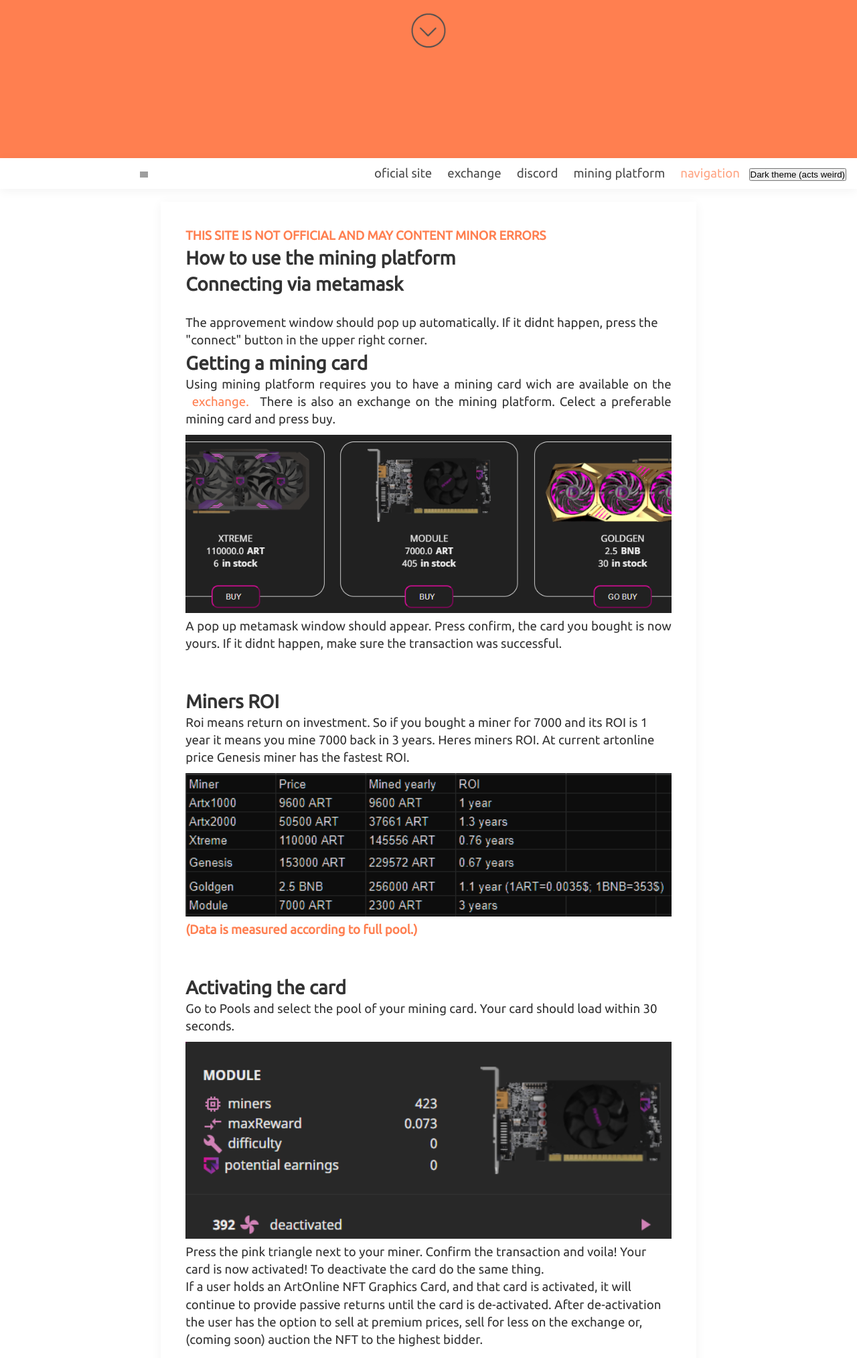
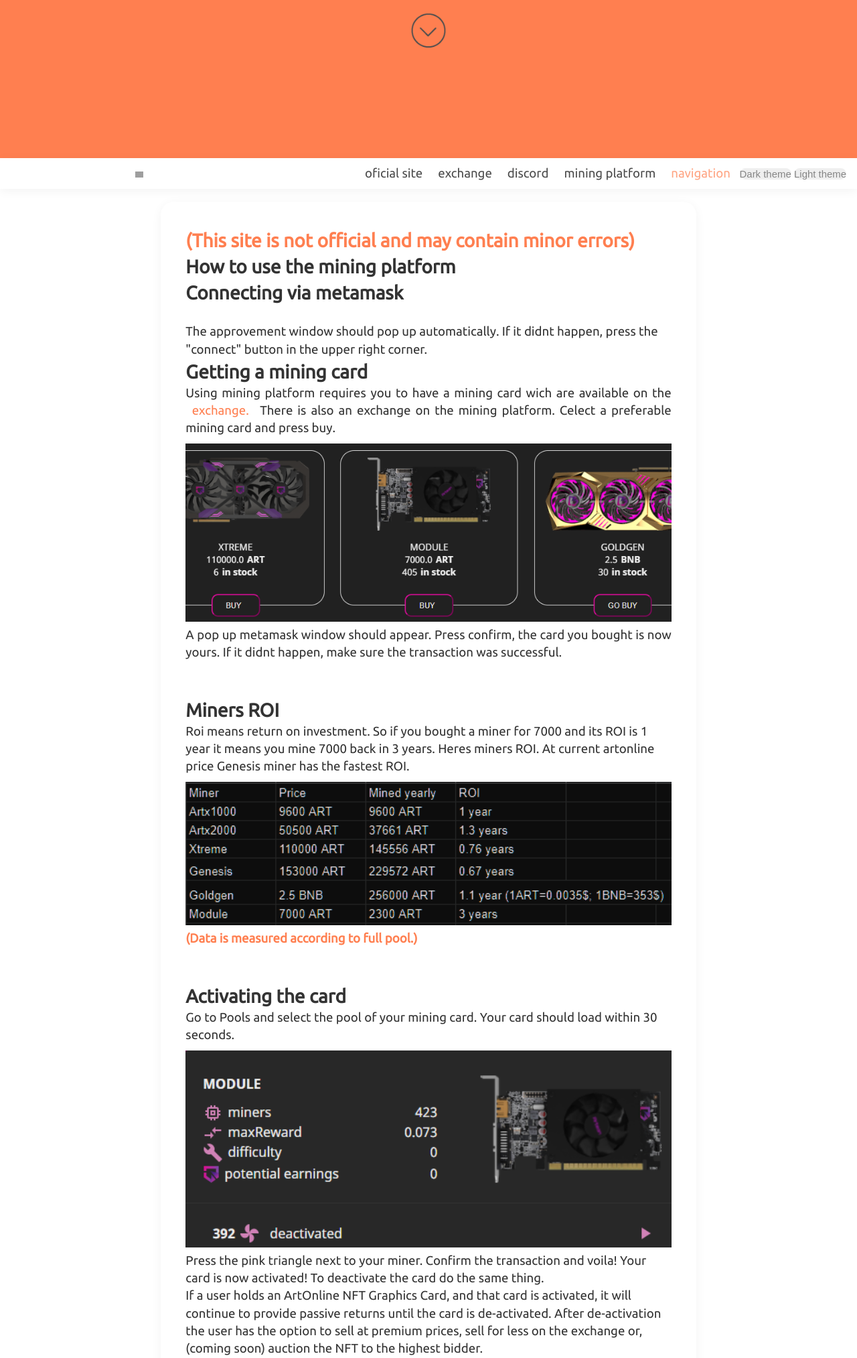
Before and after one commit to phorgegiving/phorgegiving.github.io, a PHP site: page / in a window 1280 px wide. Shown: the part 564-2591 px from the top of the page at 67% size. Run offline with PHP 8.4, Linux system fonts and the light colour scheme; style sheets or scripts are compiled from the project's sources; some libraries are stand-ins or nearby versions.

Commit message:
Add files via upload

```diff
--- a/custom.css
+++ b/custom.css
@@ -81,6 +81,7 @@
     max-width: 800px;
     background: white;
     box-shadow: rgba(0,0,0,.05) 0 3px 15px;
+    border-radius: 20px;
   }
   article p {
     margin: 0;
@@ -186,19 +187,62 @@ padding-top: 102px;}
     scroll-behavior: smooth;
   }
 
-  .warning{
-    color: coral;
+ .warning{
+  color: coral;
   }
 
-  html {
-    transition: color 300ms, background-color 300ms;
+
+  button {
+    /* Сбрасываем дефолтные стили */
+    border: none;
+    outline: none;
+    display: inline-block;
+    text-align: center;
+    text-decoration: none;
+    cursor: pointer;
+    font-size: 0.8em;
+    /* Тут можно поэкспериментировать */
+
+    border-radius: 10px;
+    color: rgba(0, 0, 0, 0.445);
+  }
+
+html[data-theme='dark'] section{
+    background: #222;
+    color: #eee;
+    transition: color 500ms;
+    transition: background 500ms;
+}
+
+html[data-theme='dark'] article{
+  background: #222;
+  color: #eee;
+  transition: color 500ms;
+    transition: background 500ms;
+}
+
+html[data-theme='dark'] header {
+  background-color: #111;
+  color: #eee;
+  transition: color 500ms;
+    transition: background 500ms;
 }
 
 html[data-theme='dark'] {
-    background: #000;
-    filter: invert(1) hue-rotate(180deg)
+  background: rgb(0, 0, 0);
+    transition: background 500ms;
 }
 
-html[data-theme='dark'] img {
-  filter: invert(1) hue-rotate(180deg)
+html[data-theme='dark'] body {
+  background: rgb(20, 20, 20);
+    transition: background 500ms;
 }
+
+html[data-theme='dark'] nav a {
+  color: gray;
+    transition: color 500ms;
+}
+
+.hidden {
+  display: none;
+}
--- a/index.html
+++ b/index.html
@@ -36,7 +36,9 @@
       <a href=https://discord.gg/artonline>discord</a>
       <a href=https://app.artonline.site>mining platform</a>
       <a href="#fl" class="link" >navigation</a>
-      <button onclick="toggleTheme('dark');">Dark theme (acts weird)</button>
+      <button class="dt" onclick="toggleTheme('dark');">Dark theme</button>
+      <button class="lt, hidde" onclick="toggleTheme('light');">Light theme</button>
+
      </article>
 
 
@@ -44,7 +46,7 @@
   </header>
 
   <article class="article2">
-    <h4 class="warning"> THIS SITE IS NOT OFFICIAL AND MAY CONTENT MINOR ERRORS</h4>
+    <h2 class="warning">(This site is not official and may contain minor errors)</h2>
     <h1>How to use the mining platform</h1>
     <h1 id="mp">Connecting via metamask</h1> <br>
     The approvement window should pop up automatically. If it didnt happen, press the "connect" button in the
@@ -81,6 +83,12 @@
        sell for less on the exchange or, (coming soon) auction the NFT to the highest bidder.
        <br>
        <br>
+       <h1>Spinner</h1>
+       A spinner can be activated on each nft gpu, It increases mining by 1% and costs 3500 art
+       to activate. In a pool of 3 GPUs you can activate up to 3 spinners for a total of 3% mining bonus on the pool. So if you
+       have 5 modules you can only activate 5 spinners.
+       <br>
+       <br>
        <h1>Claiming rewards</h1>
        To claim the rewards go to the mining pool and press "Get reward" button. <br>
        <img class="workspace-img" src="./img/module_claim.png" alt="">
@@ -108,20 +116,33 @@
      Buying artonline from exchange is simular to buying it from the mining app. <br>
      Go to the market and select a preferable miner. Press "buy" button right under preferable miner and confirm the transaction.
      You should recieve the purchased miner within 5 minutes.
-
-
-
-
+     <br>
+     <br>
+     <h1>Listing from wallet</h1>
+     <br>
+     Go to<a href="https://app.artonline.site" class="link">mining platform</a>and go to wallet. Select a pool of mining Card
+     you want to list on exchange. Select the mining card you want to list. Press on the trianglenext to your mining card id.
+     Enter 0x535e67270f4feb15bffbfe86fee308b81799a7a5 in "currency to recieve" field if you would like to recieve
+     artonline. Enter 0x0 if you would like to recieve BNB. Enter the price of your miner (it can be any price) in "price" field.
+     Press "list" button and approve the transaction. Ypur miner will get listed on exchange within 10 minutes.
+     <br> <br>
+     Video tutorial.
+     <br>
+     <iframe width="20%" height="35%" src="https://www.youtube.com/embed/ZCbVeOSzLPY"
+      title="YouTube video player" frameborder="0" allow="accelerometer; autoplay;
+      clipboard-write; encrypted-media; gyroscope; picture-in-picture" allowfullscreen></iframe>
      </article>
 
-     <article class="article">
-       <h1 id="fl">site navigation</h1>
-       <a href="#mp" class="link" >Using the mining platform</a> <br>
-       <a href="#ex" class="link" >Using the exchange</a>
-        <br>
+<article class="section 4">
+<h1 id="fl">site navigation</h1>
+<a href="#mp" class="link" >Using the mining platform</a> <br>
+<a href="#ex" class="link" >Using the exchange</a>
+<br>
+</article>
 
 
      <script src="java.js"></script>
 
 </body>
+<footer>soon</footer>
 </html>
--- a/java.js
+++ b/java.js
@@ -1,10 +1,16 @@
-
 
 const htmlEl = document.getElementsByTagName('html')[0];
-const toggleTheme = (theme) => {
-  htmlEl.dataset.theme = theme;
+const currentTheme = localStorage.getItem('theme') ? localStorage.getItem('theme') : null;
+
+if (currentTheme) {
+    htmlEl.dataset.theme = currentTheme;
 }
 
+//local save toggletheme=dark
+const toggleTheme = (theme) => {
+    htmlEl.dataset.theme = theme;
+    localStorage.setItem('theme', theme);
+}
 
 
 window.onscroll = function() {myFunction()};
```
Also changed, not shown: img/Снимок экрана 2022-02-06 210646.png (added).
